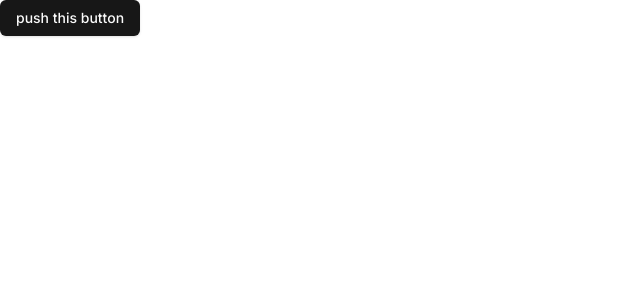
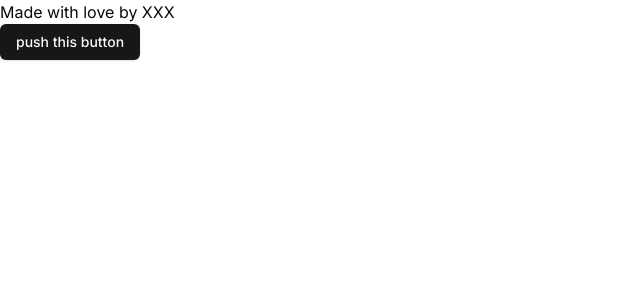
Before and after one commit to dalfang/wealth, a Next.js app: page / in a window 1280 px wide. Shown: the top 300 px of the page, without its empty margins (0-640 px from the left). Built offline with nearby package versions, Linux system fonts and the light colour scheme.

Commit message:
layout text

```diff
--- a/app/layout.js
+++ b/app/layout.js
@@ -18,6 +18,13 @@ export default function RootLayout({ children }) {
 
         <footer className=" bg-blue-500"></footer>
         {/*sidebar*/}
+
+        <footer>
+          <div>
+            {/*TO DO*/}
+            <p> Made with love by XXX </p>
+          </div>
+        </footer>
         {/*main*/}
         {children}
       </body>
```
